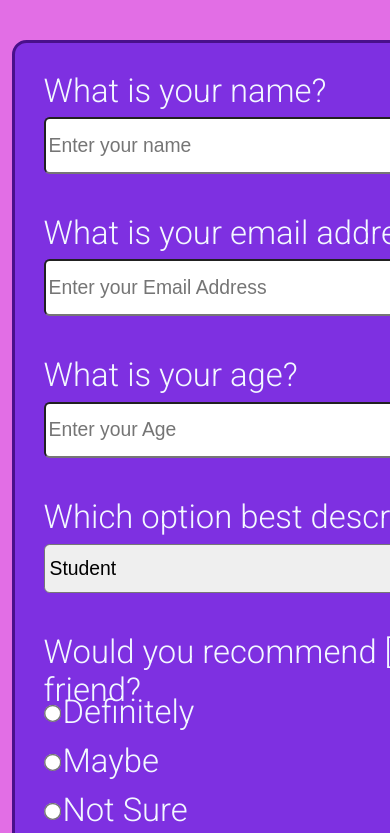
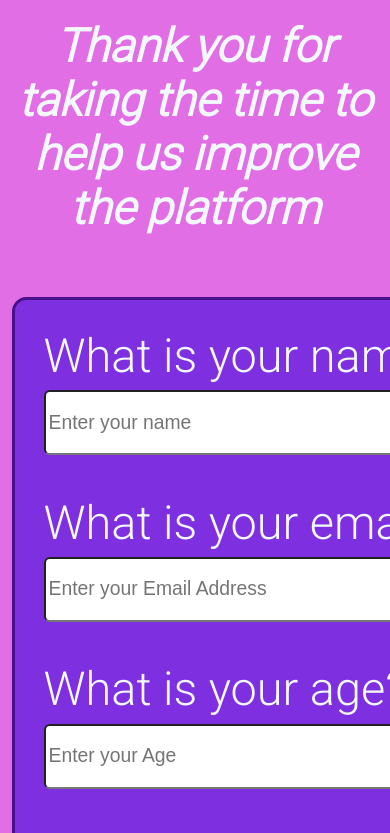
Before and after one commit to uk-2149/Form_zairza_task-2, a plain HTML site: page index.html in a window 390 px wide. Shown: the part 432-1265 px from the top of the page. Drawn offline with Linux system fonts and the light colour scheme.

Commit message:
Update styles.css

```diff
--- a/styles.css
+++ b/styles.css
@@ -14,7 +14,7 @@ h1 {
     letter-spacing: 0.07ch;
 }
 
-h4 {
+h4, span {
     font-style: italic;
 }
 
@@ -94,13 +94,13 @@ input, select, textarea {
 @media  (max-width: 1010px) {
     body {
         zoom: 145%;
-        font-size: 1.4em;
+        font-size: 2em;
     }
     input, label, select {
-    height: 34px;
+    height: 40px;
 }
     input[type="radio"] {
-    height: 24px;
+    height: 28px;
     margin-left: 0 !important;
 }
 }
```
